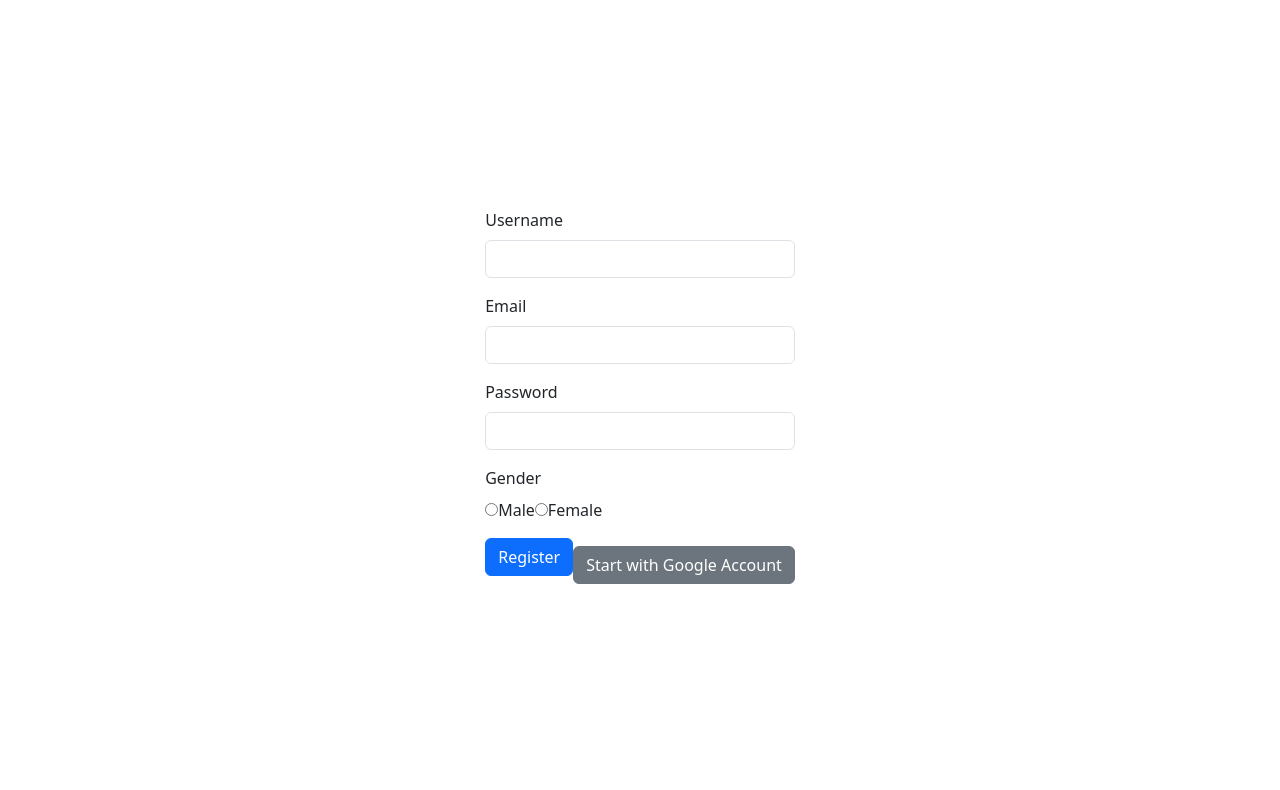
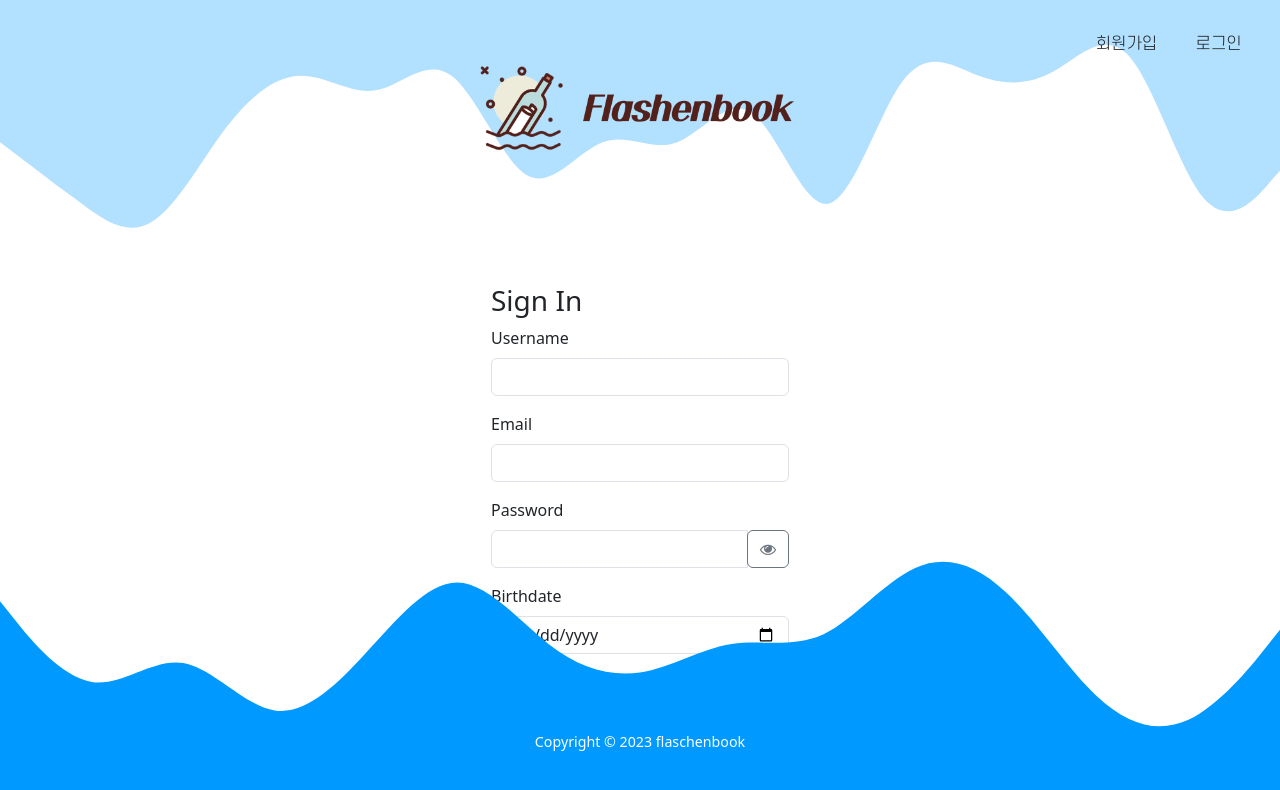
Before and after one commit to FlaschenbookProject/Flaschenbook, a React (Create React App) app in the folder flaschenbook-react-app/: page /register in a window 1280 px wide. Shown: the top 790 px of the page. Built offline with nearby package versions, Linux system fonts and the light colour scheme.

Commit message:
feat : header, footer 적용 및 저장 항목 추가
- birthdate 항목 추가
- 간격 조정
- 비밀번호 보이기 아이콘 추가

```diff
--- a/flaschenbook-react-app/src/components/Register.js
+++ b/flaschenbook-react-app/src/components/Register.js
@@ -1,5 +1,7 @@
 import React, { useState } from "react";
 import { useNavigate } from "react-router-dom";
+import MainLogo from "./MainLogo";
+import Footer from "./Footer";
 
 function Register(props) {
   const [username, setUsername] = useState("");
@@ -7,15 +9,10 @@ function Register(props) {
   const [gender, setGender] = useState("");
   const [email, setEmail] = useState("");
   const [emailError, setEmailError] = useState("");
+  const [showPassword, setShowPassword] = useState(false);
+  const [birthdate, setBirthdate] = useState("");
+
   const navigate = useNavigate();
-
-  const handleUsernameChange = (event) => {
-    setUsername(event.target.value);
-  };
-
-  const handlePasswordChange = (event) => {
-    setPassword(event.target.value);
-  };
 
   const handleEmailChange = (event) => {
     const email = event.target.value;
@@ -32,7 +29,7 @@ function Register(props) {
   const handleSubmit = (event) => {
     event.preventDefault();
 
-    const user = { username, email, password, gender };
+    const user = { username, email, password, gender, birthdate };
 
     fetch("/api/users/register", {
       method: "POST",
@@ -42,6 +39,17 @@ function Register(props) {
       .then((response) => response.json())
       .then((data) => {
         console.log("Success:", data);
+
+        // 회원가입 성공하면 바로 로그인
+        return fetch("/api/users/login", {
+          method: "POST",
+          headers: { "Content-Type": "application/json" },
+          body: JSON.stringify({ email, password }),
+        });
+      })
+      .then((response) => response.json())
+      .then((data) => {
+        console.log("Login Success:", data);
         navigate("/survey");
       })
       .catch((error) => {
@@ -64,8 +72,17 @@ function Register(props) {
   };
 
   return (
-    <div className="container d-flex align-items-center justify-content-center vh-100">
+    <div className="main-page">
+      <header>
+        <div className="logo">
+          <MainLogo />
+          {/* 로고 이미지 */}
+        </div>
+      </header>
+
+      <div className="container d-flex justify-content-center">
         <form onSubmit={handleSubmit}>
+          <h3>Sign In</h3>
           <div className="mb-3">
             <label htmlFor="username" className="form-label">
               Username
@@ -75,7 +92,7 @@ function Register(props) {
               className="form-control"
               id="username"
               value={username}
-            onChange={handleUsernameChange}
+              onChange={(e) => setUsername(e.target.value)}
               autocomplete="username"
             />
           </div>
@@ -97,46 +114,87 @@ function Register(props) {
             <label htmlFor="password" className="form-label">
               Password
             </label>
+            <div className="input-group mb-3">
               <input
-            type="password"
+                type={showPassword ? "text" : "password"}
                 className="form-control"
                 id="password"
                 value={password}
-            onChange={handlePasswordChange}
+                onChange={(e) => setPassword(e.target.value)}
+              />
+              <div className="input-group-append">
+                <button
+                  className="btn btn-outline-secondary border-left-0"
+                  type="button"
+                  onClick={() => setShowPassword(!showPassword)}
+                >
+                  {showPassword ? (
+                    <i className="fa fa-eye-slash"></i>
+                  ) : (
+                    <i className="fa fa-eye"></i>
+                  )}
+                </button>
+              </div>
+            </div>
+          </div>
+          <div className="mb-3">
+            <label htmlFor="birthdate" className="form-label">
+              Birthdate
+            </label>
+            <input
+              type="date"
+              className="form-control"
+              id="birthdate"
+              value={birthdate}
+              onChange={(e) => setBirthdate(e.target.value)}
             />
           </div>
           <div className="mb-3">
-          <label className="form-label">Gender</label>
-          <br />
             <div>
-            <label>
+              <label htmlFor="gender" className="form-label">
+                Gender
+              </label>
+            </div>
+            <div className="form-check form-check-inline">
               <input
+                className="form-check-input"
                 type="radio"
+                name="gender"
+                id="male"
                 value="M"
                 checked={gender === "M"}
                 onChange={(e) => setGender(e.target.value)}
               />
+              <label className="form-check-label" htmlFor="male">
                 Male
               </label>
-            <label>
+            </div>
+            <div className="form-check form-check-inline">
               <input
+                className="form-check-input"
                 type="radio"
-                id="gender"
+                name="gender"
+                id="female"
                 value="F"
                 checked={gender === "F"}
                 onChange={(e) => setGender(e.target.value)}
               />
+              <label className="form-check-label" htmlFor="female">
                 Female
               </label>
             </div>
           </div>
-        <button type="submit" className="btn btn-primary mb-3">
-          Register
+          <div className="d-grid">
+            <button type="submit" className="btn btn-primary">
+              Submit
             </button>
-        <button className="btn btn-secondary" onClick={handleGoogleLogin}>
-          Start with Google Account
-        </button>
+          </div>
         </form>
+      </div>
+
+      <div className="footer">
+        <Footer />
+      </div>
     </div>
   );
 }
```
Lines whose indentation alone changed are shown as unchanged.
